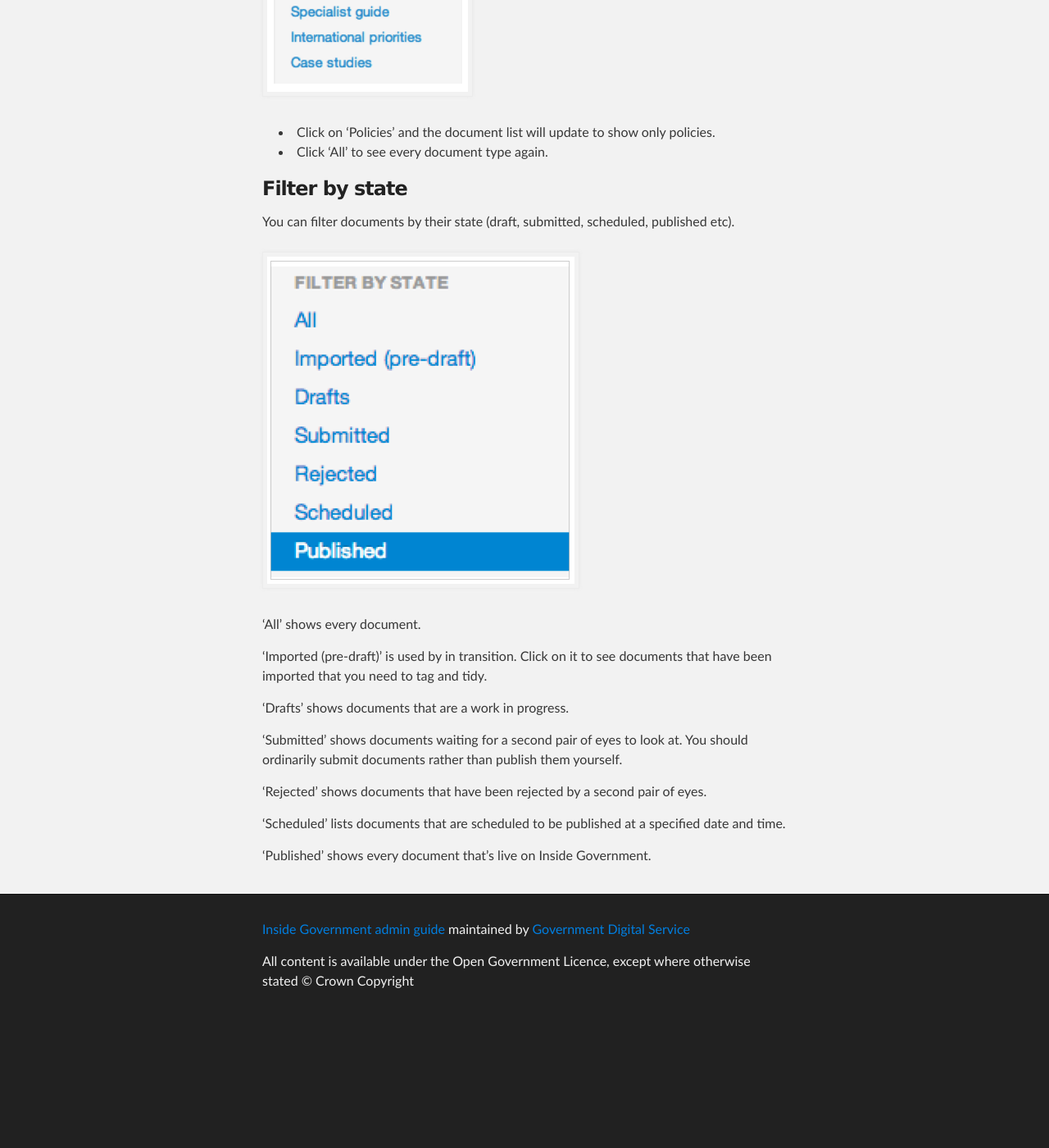
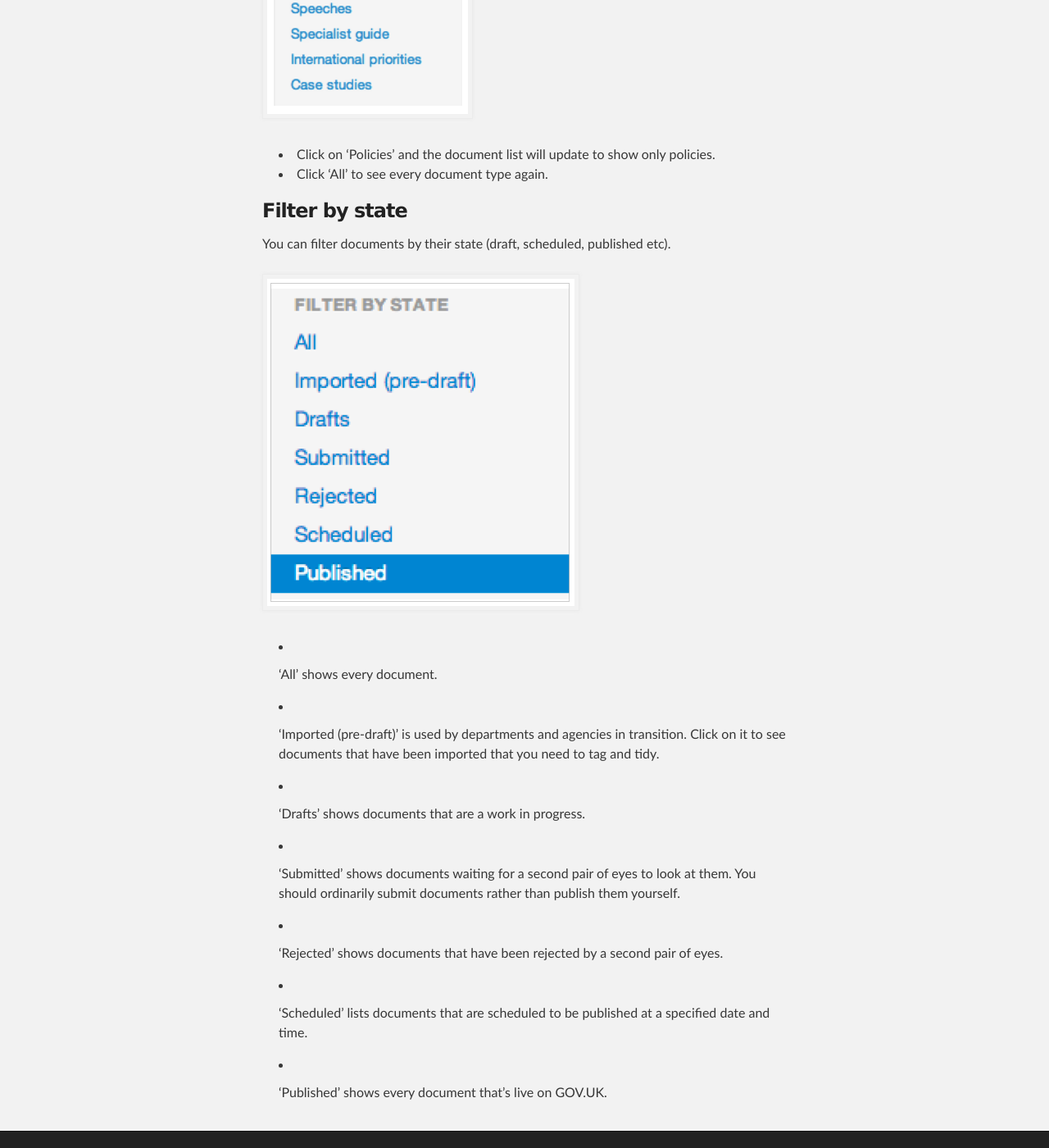
Before and after one commit to alphagov/inside-government-admin-guide, a Jekyll site: the page built from first-steps/document-filters.md, in a window 1280 px wide and 1400 px high, scrolled down 3175 px. Shown: the whole window at 82% size. Built offline with Jekyll 4.4.1, drawn with Linux system fonts in a browser that asks for light colours; before the commit the page ends 4418 px from its top, so only the background shows below that; some of the changed text lies outside the part shown.

Commit message:
Update document-filters.md

```diff
--- a/first-steps/document-filters.md
+++ b/first-steps/document-filters.md
@@ -61,20 +61,20 @@ You can filter documents by their type (publication, policy, news article etc).
 
 ### Filter by state
 
-You can filter documents by their state (draft, submitted, scheduled, published etc).
+You can filter documents by their state (draft, scheduled, published etc).
 
    ![Document filters 8](document-filters-8.png)
 
-   ‘All’ shows every document.
+   * ‘All’ shows every document.
 
-   'Imported (pre-draft)' is used by  in transition. Click on it to see documents that have been imported that you need to tag and tidy.
+   * 'Imported (pre-draft)' is used by departments and agencies in transition. Click on it to see documents that have been imported that you need to tag and tidy.
 
-   'Drafts' shows documents that are a work in progress.
+   * 'Drafts' shows documents that are a work in progress.
 
-   'Submitted' shows documents waiting for a second pair of eyes to look at. You should ordinarily submit documents rather than publish them yourself.
+   * 'Submitted' shows documents waiting for a second pair of eyes to look at them. You should ordinarily submit documents rather than publish them yourself.
 
-   'Rejected' shows documents that have been rejected by a second pair of eyes.
+   * 'Rejected' shows documents that have been rejected by a second pair of eyes.
 
-   'Scheduled' lists documents that are scheduled to be published at a specified date and time.
+   * 'Scheduled' lists documents that are scheduled to be published at a specified date and time.
 
-   'Published' shows every document that’s live on Inside Government.
+   * 'Published' shows every document that’s live on GOV.UK.
```
Also changed, not shown: other parts of first-steps/document-filters.md (+7 -7 lines).
